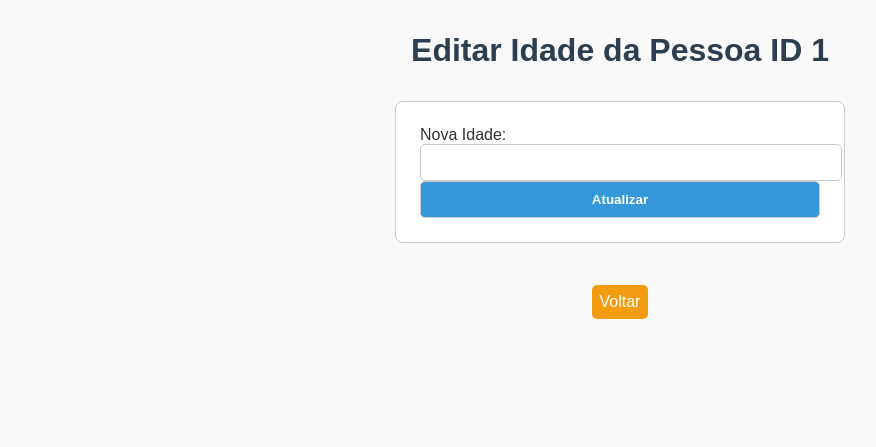
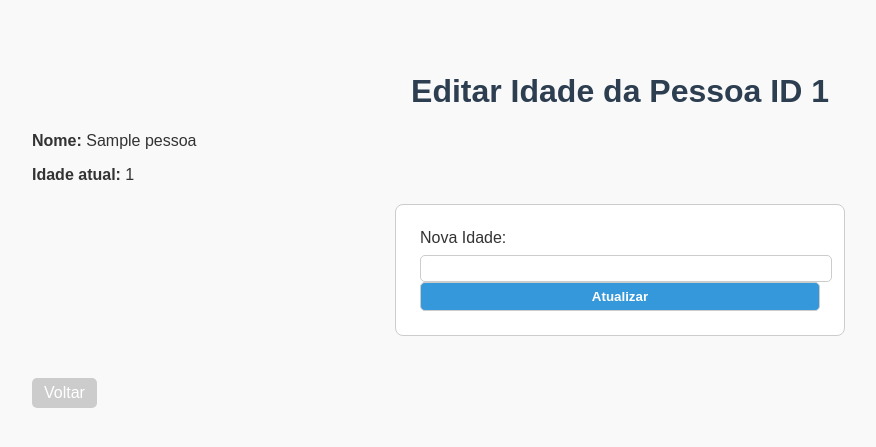
Before and after one commit to T3a4/aula_php, a PHP site: page /editar.php?id=1 in a window 1280 px wide. Shown: the top 447 px of the page, without its empty margins (20-896 px from the left). Run offline with PHP 8.4, Linux system fonts and the light colour scheme; tables that the repository leaves empty or names only in its code hold one stand-in row (values such as "Sample post").

Commit message:
atualiza o arquivo

```diff
--- a/editar.php
+++ b/editar.php
@@ -7,16 +7,26 @@ $pessoa = new Pessoa($db);
 
 $id = $_GET['id'] ?? null;
 $mensagem = '';
+$dados = null;
 
 if ($id && is_numeric($id)) {
     $pessoa->id = $id;
 
-    if ($_SERVER['REQUEST_METHOD'] === 'POST') {
+    // Buscar dados da pessoa
+    $stmt = $db->prepare("SELECT nome, idade FROM pessoas WHERE id = ?");
+    $stmt->execute([$id]);
+    $dados = $stmt->fetch(PDO::FETCH_ASSOC);
+
+    if (!$dados) {
+        $mensagem = "<p class='error'>Pessoa não encontrada.</p>";
+        $id = null; // Evita mostrar formulário
+    } elseif ($_SERVER['REQUEST_METHOD'] === 'POST') {
         $novaIdade = $_POST['idade'] ?? null;
 
         if (is_numeric($novaIdade)) {
             if ($pessoa->atualizarIdade($novaIdade)) {
                 $mensagem = "<p class='success'>Idade atualizada com sucesso!</p>";
+                $dados['idade'] = $novaIdade; // Atualiza localmente para exibição
             } else {
                 $mensagem = "<p class='error'>Erro ao atualizar idade.</p>";
             }
@@ -35,13 +45,26 @@ if ($id && is_numeric($id)) {
   <meta charset="UTF-8">
   <title>Editar Idade</title>
   <link rel="stylesheet" href="style.css">
+  <style>
+    body { font-family: Arial, sans-serif; padding: 20px; }
+    .success { color: green; }
+    .error { color: red; }
+    form { margin-top: 20px; }
+    label { display: block; margin-bottom: 8px; }
+    input[type="number"] { padding: 5px; }
+    button { padding: 6px 12px; }
+    .btn { display: inline-block; padding: 6px 12px; background: #ccc; text-decoration: none; }
+  </style>
 </head>
 <body>
   <h1>Editar Idade da Pessoa ID <?= htmlspecialchars($id ?? 'Desconhecido') ?></h1>
 
   <?= $mensagem ?>
 
-  <?php if ($id && is_numeric($id)): ?>
+  <?php if ($id && is_numeric($id) && $dados): ?>
+    <p><strong>Nome:</strong> <?= htmlspecialchars($dados['nome']) ?></p>
+    <p><strong>Idade atual:</strong> <?= htmlspecialchars($dados['idade']) ?></p>
+
     <form method="POST">
       <label for="idade">Nova Idade:</label>
       <input type="number" name="idade" id="idade" required>
@@ -49,7 +72,7 @@ if ($id && is_numeric($id)) {
     </form>
   <?php endif; ?>
 
-  <div style="text-align: center; margin-top:1rem;">
+  <div style="margin-top: 20px;">
     <a href="listar.php" class="btn">Voltar</a>
   </div>
 </body>
```
